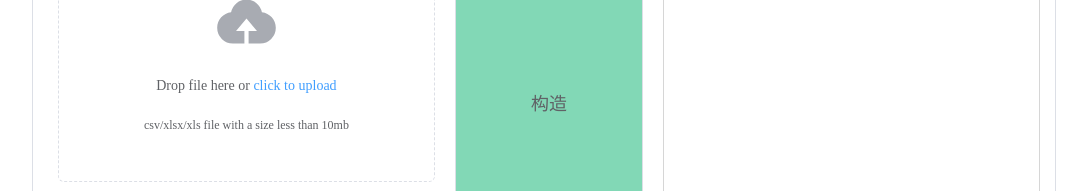
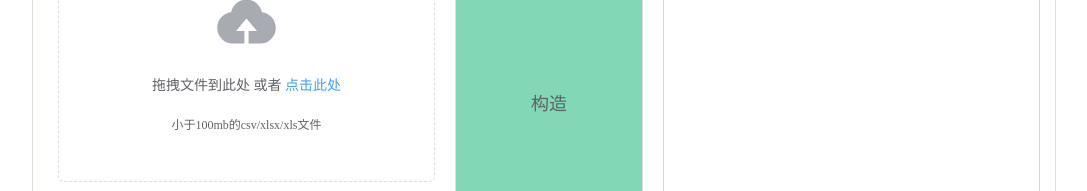
Before and after one commit to lin-dongyizhi7/syr-CPIPC, a Vue app in the folder DISFR-web/: page / in a window 1280 px wide. Shown: the part 306-497 px from the top of the page, without its empty margins (96-1183 px from the left). Built offline with nearby package versions, Linux system fonts and the light colour scheme.

Commit message:
wip: 修改

```diff
--- a/DISFR-web/package.json
+++ b/DISFR-web/package.json
@@ -9,6 +9,7 @@
     "preview": "vite preview"
   },
   "dependencies": {
+    "csv.js": "^2.0.1",
     "element-plus": "^2.8.5",
     "pinia": "^2.2.4",
     "vue": "^3.5.10",
--- a/DISFR-web/src/views/indexStruct/index.vue
+++ b/DISFR-web/src/views/indexStruct/index.vue
@@ -15,14 +15,16 @@
               class="upload-file"
               drag
               action="https://run.mocky.io/v3/9d059bf9-4660-45f2-925d-ce80ad6c4d15"
+              :before-upload="handleBeforeUpload"
+              :on-change="handleOnChange"
               multiple
             >
               <el-icon class="el-icon--upload"><upload-filled /></el-icon>
               <div class="el-upload__text">
-                Drop file here or <em>click to upload</em>
+                拖拽文件到此处 或者 <em>点击此处</em>
               </div>
               <div class="el-upload__tip">
-                csv/xlsx/xls file with a size less than 10mb
+                小于100mb的csv/xlsx/xls文件
               </div>
             </el-upload>
           </el-form-item>
@@ -71,6 +73,8 @@
 <script setup lang="ts">
 import { ref, reactive } from "vue";
 import { UploadFilled } from "@element-plus/icons-vue";
+import type { UploadProps, UploadFile } from 'element-plus';
+import { ElMessage } from 'element-plus';
 
 import Page from "../page.vue";
 import OptBtnProgress from "../../components/opt-btn-progress.vue";
@@ -97,6 +101,22 @@ const showAddStyle = ref(false);
 const saveStyle = () => {
   showAddStyle.value = false;
 };
+
+const handleBeforeUpload: UploadProps['beforeUpload'] = (rawFile) => {
+  console.log(rawFile);
+  if (rawFile.type.endsWith('csv') && rawFile.type.endsWith('xlsx') && rawFile.type.endsWith('xls')) {
+    ElMessage.error('文件必须是csv/xlsx/xls格式!');
+    return false;
+  } else if (rawFile.size / 1024 / 1024 > 100) {
+    ElMessage.error('文件大小超出限制!');
+    return false;
+  }
+  return true;
+}
+
+const handleOnChange = (uploadFile: UploadFile) => {
+  console.log(uploadFile);
+}
 </script>
 
 <style scoped lang="less">
--- a/DISFR-web/src/views/predict/index.vue
+++ b/DISFR-web/src/views/predict/index.vue
@@ -15,14 +15,15 @@
               class="upload-file"
               drag
               action="https://run.mocky.io/v3/9d059bf9-4660-45f2-925d-ce80ad6c4d15"
+              :before-upload="handleBeforeUpload"
               multiple
             >
               <el-icon class="el-icon--upload"><upload-filled /></el-icon>
               <div class="el-upload__text">
-                Drop file here or <em>click to upload</em>
+                拖拽文件到此处 或者 <em>点击此处</em>
               </div>
               <div class="el-upload__tip">
-                csv/xlsx/xls file with a size less than 10mb
+                小于100mb的csv/xlsx/xls文件
               </div>
             </el-upload>
           </el-form-item>
@@ -48,6 +49,8 @@
 <script setup lang="ts">
 import { ref, reactive } from "vue";
 import { UploadFilled } from "@element-plus/icons-vue";
+import type { UploadProps } from 'element-plus';
+import { ElMessage } from 'element-plus'
 
 import Page from "../page.vue";
 import OptBtnProgress from "../../components/opt-btn-progress.vue";
@@ -65,6 +68,17 @@ const formRef = ref();
 const formRules = {
   //   filePath: [{ required: true, message: "未上传文件" }],
 };
+
+const handleBeforeUpload: UploadProps['beforeUpload'] = (rawFile) => {
+  if (rawFile.type !== 'csv' && rawFile.type !== 'xlsx' && rawFile.type !== 'xls') {
+    ElMessage.error('文件必须是csv/xlsx/xls格式!');
+    return false;
+  } else if (rawFile.size / 1024 / 1024 > 100) {
+    ElMessage.error('文件大小超出限制!');
+    return false;
+  }
+  return true;
+}
 </script>
 
 <style scoped lang="less">
--- a/DISFR-web/src/views/train/index.vue
+++ b/DISFR-web/src/views/train/index.vue
@@ -21,14 +21,15 @@
               class="upload-file"
               drag
               action="https://run.mocky.io/v3/9d059bf9-4660-45f2-925d-ce80ad6c4d15"
+              :before-upload="handleBeforeUpload"
               multiple
             >
               <el-icon class="el-icon--upload"><upload-filled /></el-icon>
               <div class="el-upload__text">
-                Drop file here or <em>click to upload</em>
+                拖拽文件到此处 或者 <em>点击此处</em>
               </div>
               <div class="el-upload__tip">
-                csv/xlsx/xls file with a size less than 10mb
+                小于100mb的csv/xlsx/xls文件
               </div>
             </el-upload>
           </el-form-item>
@@ -83,6 +84,8 @@
 <script setup lang="ts">
 import { ref, reactive } from "vue";
 import { UploadFilled } from "@element-plus/icons-vue";
+import type { UploadProps } from 'element-plus';
+import { ElMessage } from 'element-plus'
 
 import Page from "../page.vue";
 import OptBtnProgress from "../../components/opt-btn-progress.vue";
@@ -102,6 +105,17 @@ const formRules = {
 };
 
 const models = ["DWT-Informer", "Informer", "LSTM", "GRU"];
+
+const handleBeforeUpload: UploadProps['beforeUpload'] = (rawFile) => {
+  if (rawFile.type !== 'csv' && rawFile.type !== 'xlsx' && rawFile.type !== 'xls') {
+    ElMessage.error('文件必须是csv/xlsx/xls格式!');
+    return false;
+  } else if (rawFile.size / 1024 / 1024 > 100) {
+    ElMessage.error('文件大小超出限制!');
+    return false;
+  }
+  return true;
+}
 </script>
 
 <style scoped lang="less">
```
Also changed, not shown: 1 other file (tests, documents, lock files or other folders).
